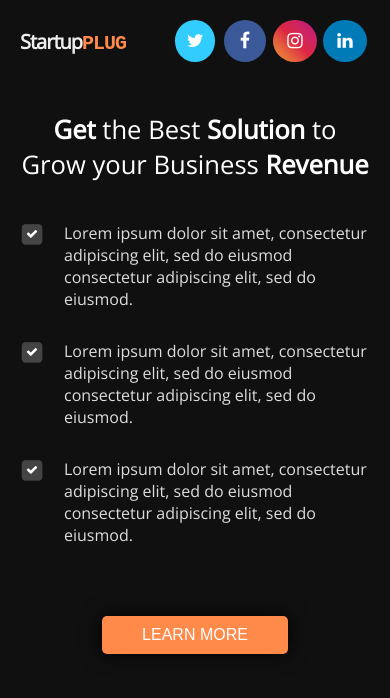
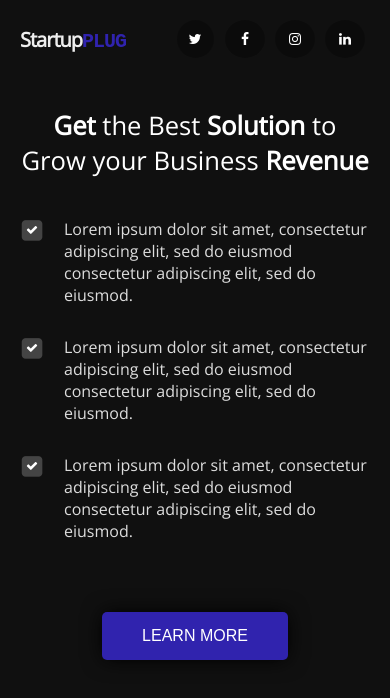
Before and after one commit to Tejaf/startup-plug, a plain HTML site: page index.html in a window 390 px wide. Drawn offline with nearby package versions, Linux system fonts and the light colour scheme.

Commit message:
change brand color to blue shade;

```diff
--- a/css/main.css
+++ b/css/main.css
@@ -1,3 +1,8 @@
+:root {
+    --primaryColor: #3023AE;
+}
+
+
 html,
 body {
     width: 100%;
@@ -72,7 +77,7 @@ html {
 }
 
 .color {
-    color: #ff8a4a;
+    color: var(--primaryColor);
 }
 
 /* content */
@@ -142,10 +147,10 @@ html {
 }
 
 button{
-    background: #ff8a4a;
+    background: var(--primaryColor);
     color: #fff;
     text-transform: uppercase;
-    padding: 10px 40px;
+    padding: 15px 40px;
     display: block;
     border-radius: 5px;
     border: none;
@@ -286,7 +291,12 @@ button:hover {
         background: transparent
     }
 
-    .fa-facebook {
+    .nav--item i  {
+        border: 0;
+        font-size: 14px;
+    }
+
+    /* .fa-facebook {
         background-color:#3B5998;
     }
     .fa-twitter {
@@ -303,7 +313,7 @@ button:hover {
         background: -webkit-linear-gradient(45deg, #f09433 0%,#e6683c 25%,#dc2743 50%,#cc2366 75%,#bc1888 100%);
         background: linear-gradient(45deg, #f09433 0%,#e6683c 25%,#dc2743 50%,#cc2366 75%,#bc1888 100%);
         filter: progid:DXImageTransform.Microsoft.gradient( startColorstr='#f09433', endColorstr='#bc1888',GradientType=1 );
-    }
+    } */
 
 
 }
```
